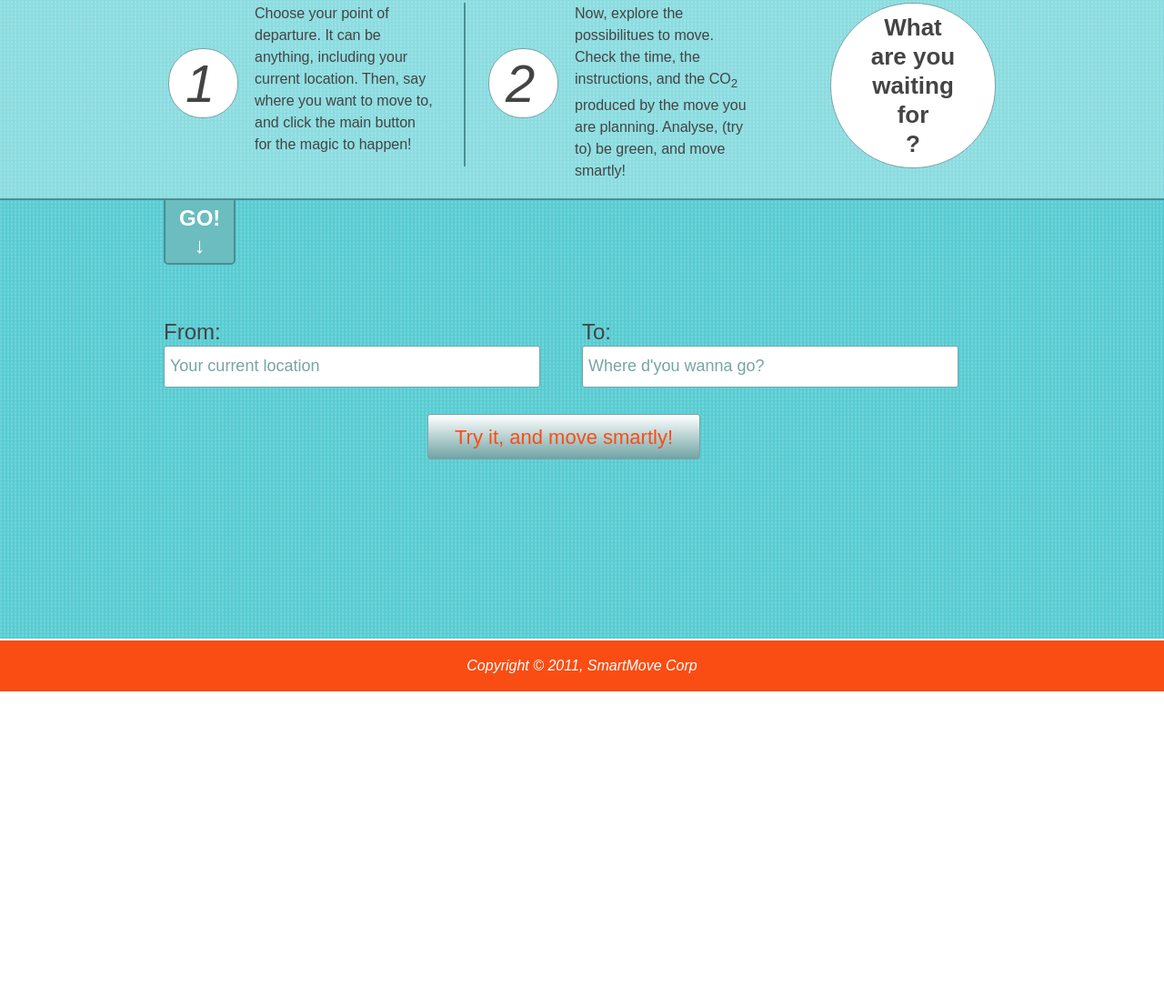
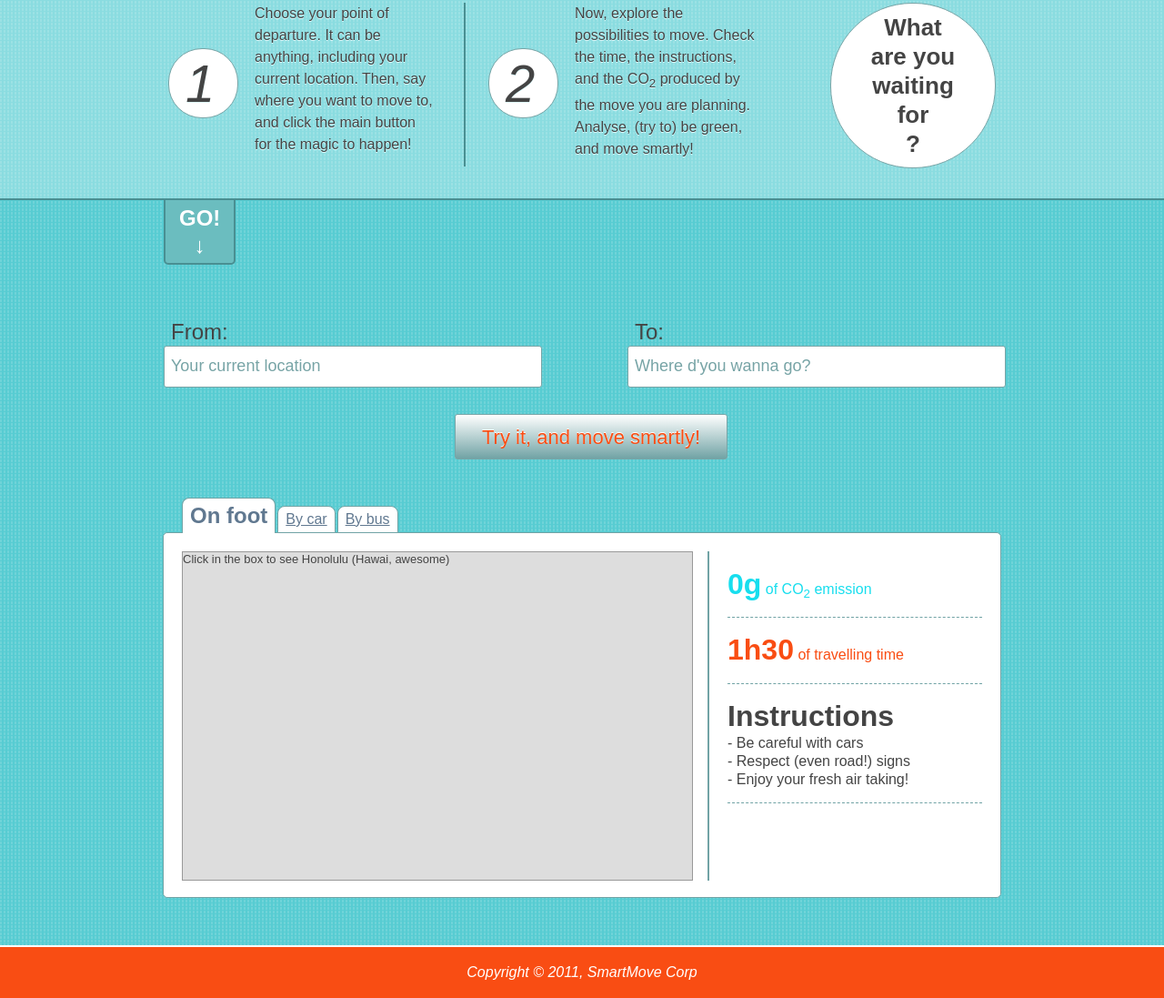
Before and after one commit to ArnaudBrousseau/SmartMove, a plain HTML site: page index.html in a window 1280 px wide. Shown: the part 200-1297 px from the top of the page at 91% size. Before the commit the page ends 960 px from the top, so only its background shows below. Drawn offline with nearby package versions, Linux system fonts and the light colour scheme; some packages are replaced by stand-ins of ours; a script that the page names is missing.

Commit message:
HTML/CSS mockup over. Let the JS go!

```diff
--- a/css/style.css
+++ b/css/style.css
@@ -100,7 +100,7 @@ button, input, select, textarea { margin: 0; }
 * Let's style smartMove!
 **********/
 
-body { background: url("../img/pattern.png") top left;}
+body { background: #6FD3D8 url("../img/pattern.png") top left;}
 header{margin-top: 18px;}
 header h1{
   width: 450px; height: 130px;
@@ -117,6 +117,7 @@ aside section { width: 960px; margin: 0 auto; padding: 35px 0; position: relativ
 aside p {
   height: 180px; width: 200px;
   float: left;
+  text-shadow: 0px 1px 0px #DFFDFF;
   padding-left: 120px;
   padding-right: 30px;
   position: relative;
@@ -168,9 +169,12 @@ aside h2{
 
 #main { width: 960px; margin: 52px auto; }
 
-form {position: relative; width: 920px; height: 300px;margin: 0 auto; margin-top: 130px;}
-form section {float: left; width: 460px;}
-label{font-size: 24px; display:block;}
+form {position: relative; width: 920px; height: 235px;margin: 0 auto; margin-top: 130px;}
+
+form section {width: 410px;}
+form section.departure { float: left; }
+form section.arrival { float: right; }
+label{font-size: 24px; display:block; padding-left: 8px;}
 input{
   font-size: 18px;
   line-height: 27px;
@@ -178,15 +182,15 @@ input{
   width: 400px; height: 32px;
   border: 1px solid #77A4A6;
   -moz-border-radius: 3px; border-radius: 3px;
-  padding: 6px; 7px;
+  padding: 6px 7px;
 }
 #submit {
   color: #F94D13;
   font-size: 22px;
-  text-shadow: 0 0 -1px #fff;
+  text-shadow: 0 -1px 0px #fff;
   position:absolute;
   top: 105px;
-  left: 290px;
+  left: 320px;
   width: 300px; height: 50px;
   display: block;
   background-image: -moz-linear-gradient(top, #ffffff, #71A3A5);
@@ -200,6 +204,61 @@ input{
   background-image: -moz-linear-gradient(top,#71A3A5, #ffffff);
   background-image: -webkit-gradient(linear,left bottom,left top,color-stop(0, #ffffff),color-stop(1, #71A3A5));
 }
+
+/* Let's go for the main content */
+
+#content {
+  background-color: #fff;
+  border: 1px #71A3A5 solid;
+  -moz-border-radius: 5px; border-radius: 5px;
+  width: 920px;
+  height: 400px;
+  margin: 0 auto;
+  position: relative;
+}
+#content nav { position: absolute; top: -30px; left: 20px; }
+#content nav li {
+  display: inline;
+  float:left;
+  background-color: #fff;
+  border: 1px #71A3A5 solid;
+  -moz-border-radius: 8px 8px 0 0;
+  border-radius: 8px 8px 0 0;
+  padding: 4px 8px;
+  margin-right:2px;
+  font-size: 16px;
+}
+#content nav li.active{ z-index: 99; border-bottom: none; margin-top: -9px; font-size: 24px; font-weight: bold;}
+#content nav li.active a{ text-decoration: none;}
+
+#content #google-map{
+  width: 560px;
+  height: 360px;
+  margin: 20px;
+  background-color: #ddd;
+  border: 1px #999 solid;
+}
+#content aside{
+  border:none;
+  border-left: 2px #71A3A5 solid;
+  padding: 1px 20px;
+  width: 280px;
+  height: 360px;
+  position: absolute;
+  top: 2px;
+  right: 0;
+}
+
+#content aside ul { list-style-type: none; margin-left: 0;}
+#content aside li{ border-bottom: 1px dashed #71A3A5; padding: 16px 0; font-size: 16px; }
+#content aside li strong { font-size: 2em; }
+
+/* feedback by color code for times and pollutions */
+#content aside li.very-good { color: #17DEEE } /* blue */
+#content aside li.good { color: #92EA1B } /* lime green */
+#content aside li.neutral { color: #F5BE16 } /* yellow */
+#content aside li.bad { color: #F94D13 } /* oranged red */
+#content aside li.very-bad { color: #E3240F } /* red */
 
 footer{
   border-top: 2px solid #fff;
--- a/index.html
+++ b/index.html
@@ -38,7 +38,7 @@
         <p>
           <em>2</em>
           Now, explore the
-          possibilitues to move.
+          possibilities to move.
           Check the time, the
           instructions, and the CO<sub>2</sub>
           produced by the move
@@ -61,19 +61,49 @@
         </h2>
       </section>
     </aside>
-    <div id="main">
+    <section id="main">
       <form method="POST" action="#">
-        <section>
+        <section class="departure">
           <label for="from">From: </label>
           <input type="text" id="from" value="Your current location"/>
         </section>
-        <section>
+        <section class="arrival">
           <label for="to">To:</label>
           <input type="text" id="to" value="Where d'you wanna go?" />
         </section>
         <input type="button" id="submit" value="Try it, and move smartly!" />
       </form>
-    </div>
+      <section id="content" class="foot">
+        <nav>
+          <ul>
+            <li class="active"><a href="#foot">On foot</a></li>
+            <li><a href="#car">By car</a></li>
+            <li><a href="#bus">By bus</a></li>
+          </ul>
+        </nav>
+        <div id="google-map">
+          <!-- here goes the main map -->
+          Click in the box to see Honolulu (Hawai, awesome)
+        </div>
+        <aside>
+          <ul>
+            <li class="very-good">
+              <strong>0g</strong> of CO<sub>2</sub> emission
+            </li>
+            <li class="bad">
+              <strong>1h30</strong> of travelling time
+            </li>
+            <li class="Instructions">
+              <strong>Instructions</strong><br/>
+              - Be careful with cars<br/>
+              - Respect (even road!) signs<br/>
+              - Enjoy your fresh air taking!<br/>
+            </li>
+          </ul>
+        </aside>
+      </section>
+
+    </section>
 
     <footer>
       <p>Copyright &copy; 2011, SmartMove Corp</p>
@@ -85,6 +115,7 @@
   <script src="//ajax.googleapis.com/ajax/libs/jquery/1.4.2/jquery.js"></script>
   <script>!window.jQuery && document.write(unescape('%3Cscript src="js/jquery-1.4.2.js"%3E%3C/script%3E'))</script>
 
+  <script type="text/javascript" src="http://maps.google.com/maps/api/js?sensor=false"></script>
   <script src="js/script.js"></script>
 
 </body>
--- /dev/null
+++ b/js/script.js
@@ -0,0 +1,16 @@
+/*
+ * SmartMove scripting
+ * --
+ *  Mainly geolocation and tracking
+ */
+
+function initialize() {
+  var myLatlng = new google.maps.LatLng(21.306944,-157.858333);
+  var myOptions = {
+    zoom: 8,
+    center: myLatlng,
+    mapTypeId: google.maps.MapTypeId.ROADMAP
+    }
+  var map = new google.maps.Map(document.getElementById("google-map"), myOptions);
+}
+document.getElementById("google-map").addEventListener('click',initialize,true)
```
